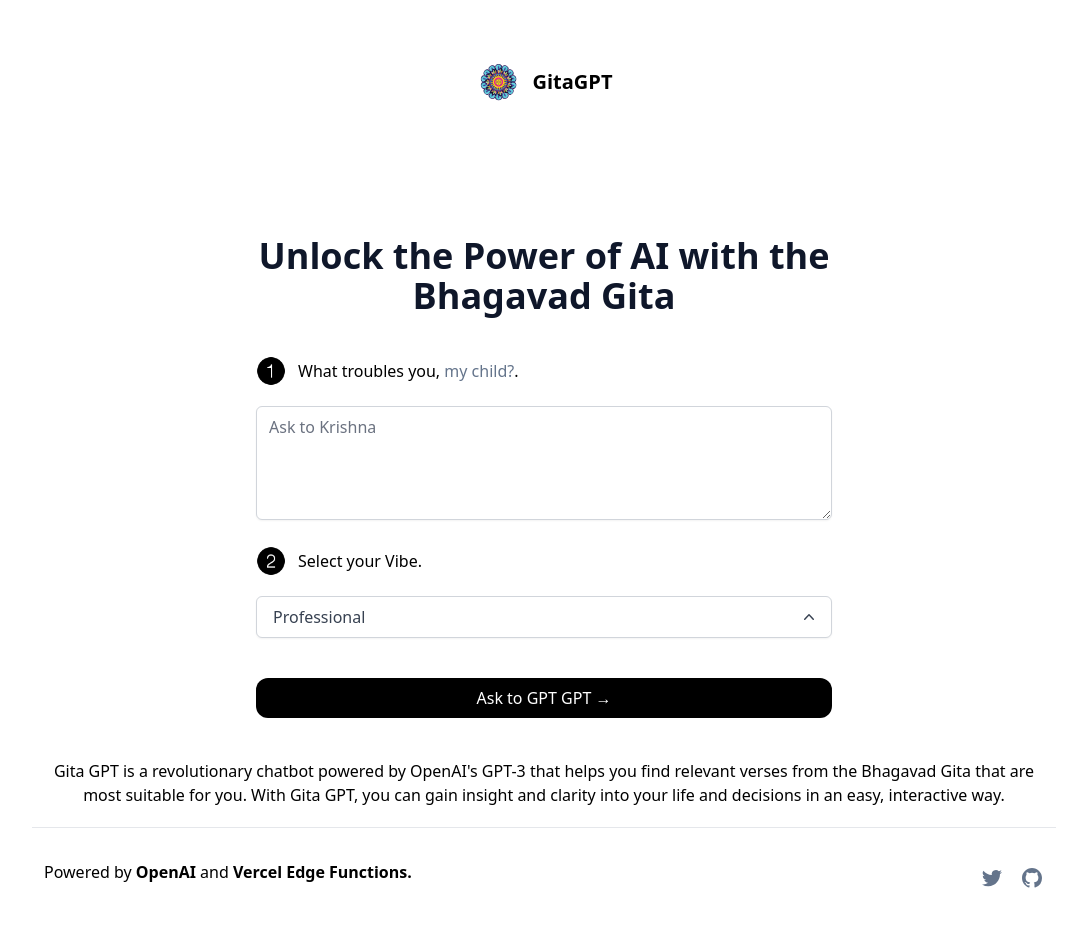
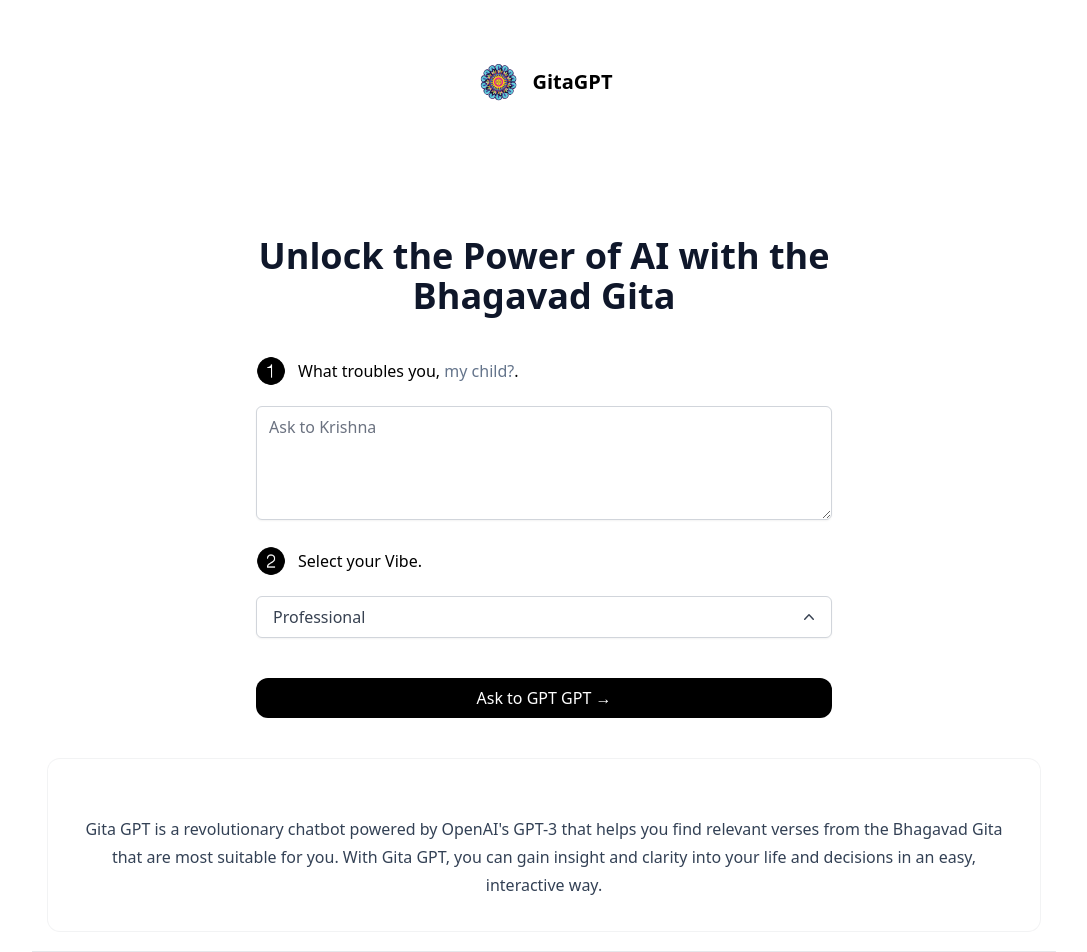
Before and after one commit to vxsahu/gitagpt, a Next.js app: page / in a window 1280 px wide. Shown: the top 952 px of the page, without its empty margins (96-1183 px from the left). Before the commit the page ends 915 px from the top, so only its background shows below. Built offline with nearby package versions, Linux system fonts and the light colour scheme.

Commit message:
Update index.tsx

```diff
--- a/pages/index.tsx
+++ b/pages/index.tsx
@@ -171,8 +171,8 @@
             </motion.div>
           </AnimatePresence>
         </ResizablePanel>
-        <div classname="whitespace-pre-line break-words rounded-xl bg-white p-8 ring-1 ring-slate-900/5">
-        <blockquote classname="mt-6 space-y-4 leading-7 text-slate-700">
+        <div class="whitespace-pre-line break-words rounded-xl bg-white p-8 ring-1 ring-slate-900/5">
+        <blockquote class="mt-6 space-y-4 leading-7 text-slate-700">
             <p>Gita GPT is a revolutionary chatbot powered by OpenAI's GPT-3 that helps you find relevant verses from the Bhagavad Gita that are most suitable for you. With Gita GPT, you can gain insight and clarity into your life and decisions in an easy, interactive way.</p>
         </blockquote>
         </div>
```
